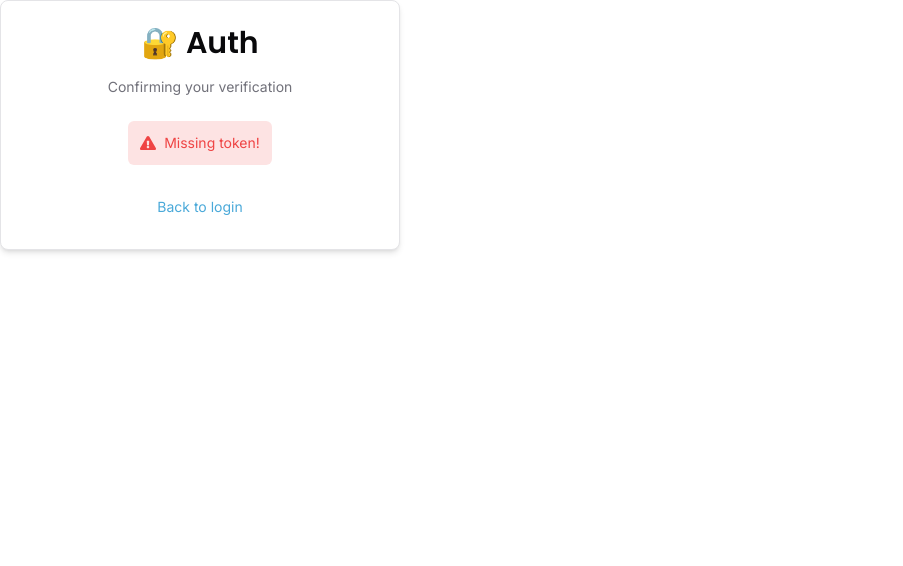
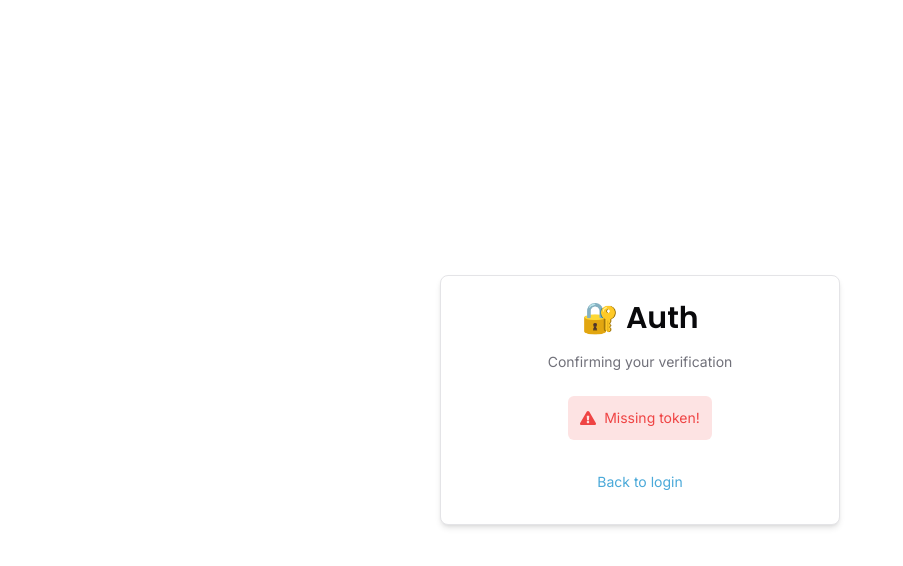
Before and after one commit to evertonccarvalho/sistema-agendamentos, a Next.js app: page /auth/new-verification in a window 1280 px wide. Shown: the top 566 px of the page, without its empty margins (0-903 px from the left). Built offline with nearby package versions, Linux system fonts and the light colour scheme.

Commit message:
flex pagina de verificação

```diff
--- a/src/app/(pages)/auth/_components/new-verification-form.tsx
+++ b/src/app/(pages)/auth/_components/new-verification-form.tsx
@@ -43,6 +43,8 @@ export const NewVerificationForm = () => {
   }, [onSubmit]);
 
   return (
+    <div className="flex w-full h-svh items-center justify-center">
+
       <CardWrapper
         headerLabel="Confirming your verification"
         backButtonLabel="Back to login"
@@ -52,11 +54,14 @@ export const NewVerificationForm = () => {
           {!success && !error && (
             <Loader2 />
           )}
+          {success && (
             <FormSuccess message={success} />
+          )}
           {!success && (
             <FormError message={error} />
           )}
         </div>
       </CardWrapper>
+    </div>
   )
 }
```
Lines whose indentation alone changed are shown as unchanged.
